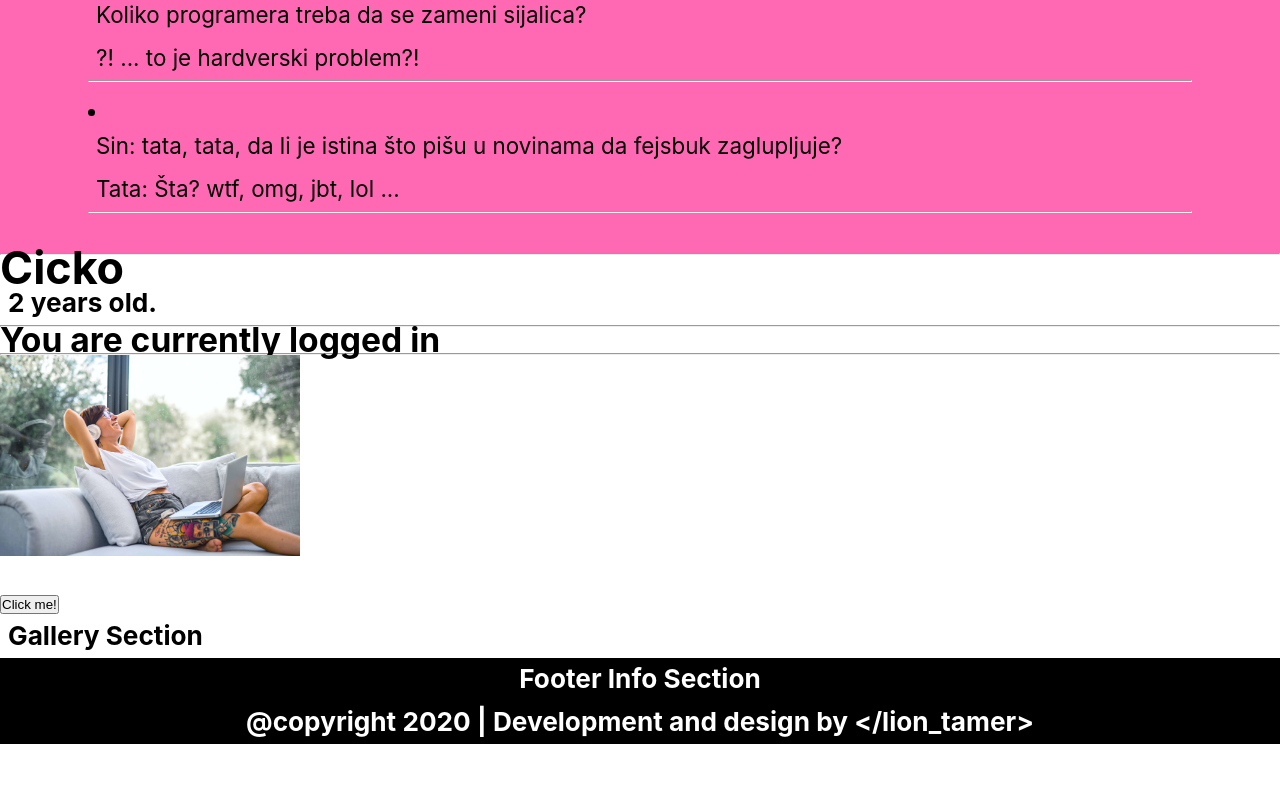
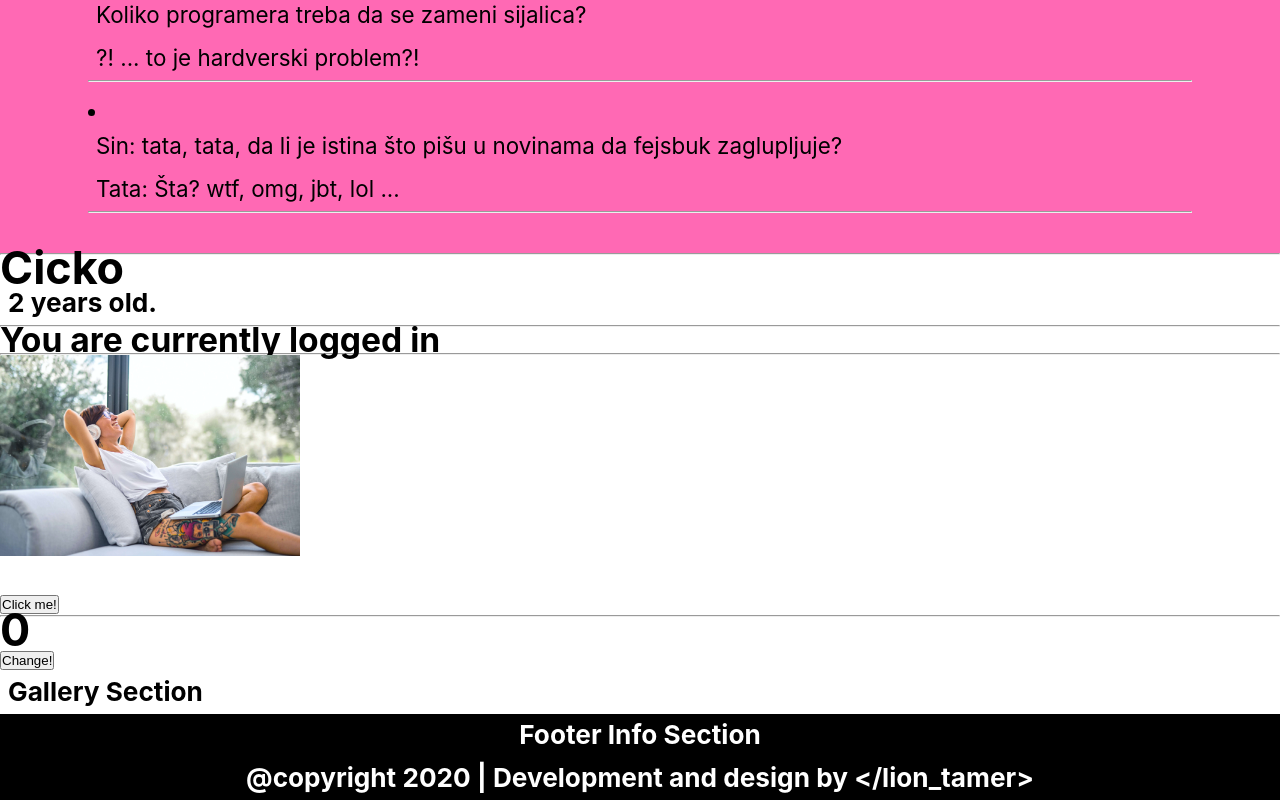
Before and after one commit to itobuka-vm/RT-T, a React (Create React App) app: page / in a window 1280 px wide. Shown: the part 7663-8463 px from the top of the page. Before the commit the page ends 8407 px from the top, so only its background shows below. Built offline with nearby package versions, Linux system fonts and the light colour scheme.

Commit message:
changing state and binding setState method

```diff
--- a/src/components/main/Content.js
+++ b/src/components/main/Content.js
@@ -21,6 +21,7 @@
 
 //event practice
 import Event from "./Event"
+import StateChanger from "./StateChanger"
 
 //render JSX into a DOM
 /* FUNCTIONAL COMPONENT
@@ -137,6 +138,8 @@
         <Login />
         <hr />
         <Event />
+        <hr />
+        <StateChanger />
       </div>
     )
   }
--- /dev/null
+++ b/src/components/main/StateChanger.js
@@ -0,0 +1,50 @@
+//import React library
+import React from "react"
+
+//class based component
+class StateChanger extends React.Component {
+  //constructor method
+  constructor() {
+    //super method
+    super()
+
+    //state object
+    this.state = {
+      count: 0
+    }
+
+    //always use BIND method to change STATE with setState method
+    this.handleClick = this.handleClick.bind(this)
+  }
+
+  //event method
+  handleClick() {
+    //test with console
+    /* console.log("The change has begun!") */
+
+    //to change STATE use setState() method
+
+    //pass previous(starting) state as prevState parameter
+    this.setState(function (prevState) {
+      //return modified STATE object
+      return {
+        count: prevState.count + 1
+      }
+    })
+  }
+
+  //render method
+  render() {
+    //return JSX into DOM element
+    return (
+      <div>
+        <h1>{this.state.count}</h1>
+
+        {/* passing event method*/}
+        <button onClick={this.handleClick}>Change!</button>
+      </div>
+    )
+  }
+}
+
+export default StateChanger
--- a/src/components/main/TodoItem.js
+++ b/src/components/main/TodoItem.js
@@ -25,6 +25,7 @@
         <input
           type='checkbox'
           checked={this.props.todo.completed}
+          /* event inline function */
           onChange={function () {
             console.log("trying to change")
           }}
```
